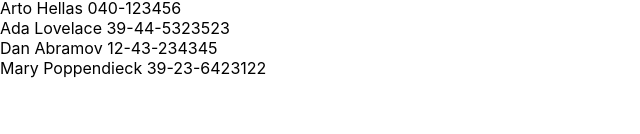
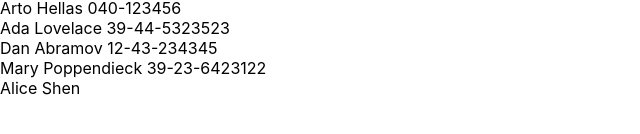
Before and after one commit to ziyuan-shen/full-stack-open-2020, a React (Create React App) app in the folder part2/phonebook/: page / in a window 1280 px wide. Shown: the part 296-430 px from the top of the page, without its empty margins (0-640 px from the left). Built offline with nearby package versions, Linux system fonts and the light colour scheme; data requests are answered from the project's data file.

Commit message:
add ex2.15

```diff
--- a/part2/phonebook/db.json
+++ b/part2/phonebook/db.json
@@ -1,5 +1,5 @@
 {
-    "persons":[
+  "persons": [
     {
       "name": "Arto Hellas",
       "number": "040-123456",
@@ -19,6 +19,11 @@
       "name": "Mary Poppendieck",
       "number": "39-23-6423122",
       "id": 4
+    },
+    {
+      "name": "Alice",
+      "number": "Shen",
+      "id": 5
     }
   ]
 }
--- a/part2/phonebook/src/App.js
+++ b/part2/phonebook/src/App.js
@@ -36,9 +36,12 @@
     if (persons.map(person => person.name).includes(newName)) {
       window.alert(`${newName} is already added to phonebook`)
     } else {
-      setPersons(persons.concat({name: newName, number: newNumber}))
-      setNewName("")
-      setNewNumber("")
+      axios.post("http://localhost:3001/persons", {name: newName, number: newNumber})
+        .then(response => {
+          setPersons(persons.concat(response.data))
+          setNewName("")
+          setNewNumber("")
+        })
     }
   }
 
```
Lines whose indentation alone changed are shown as unchanged.
